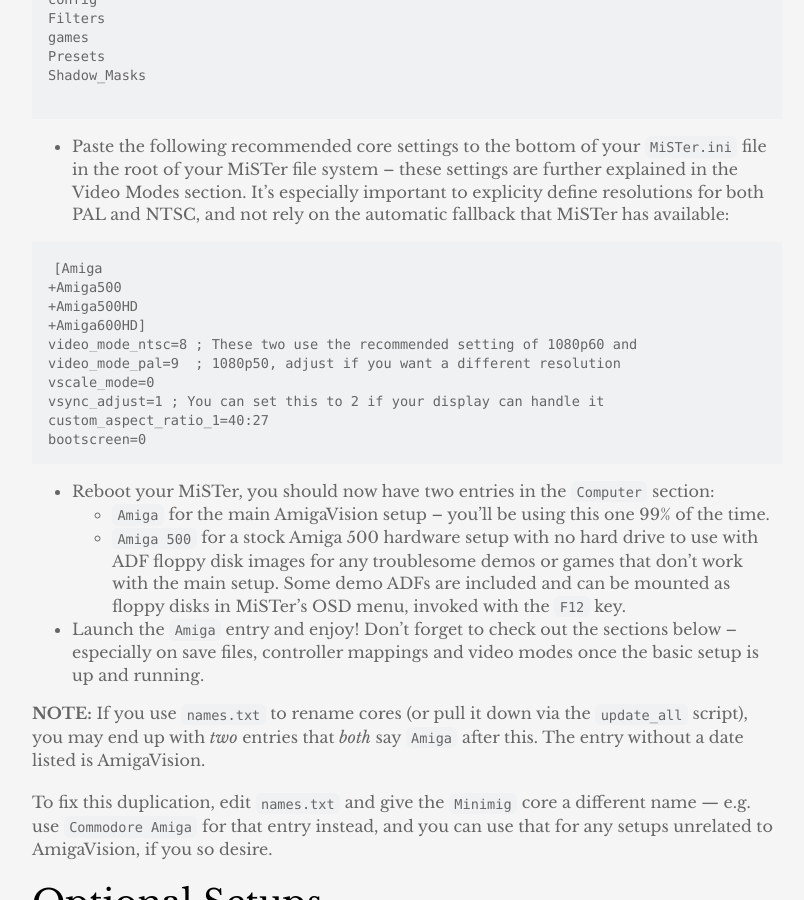
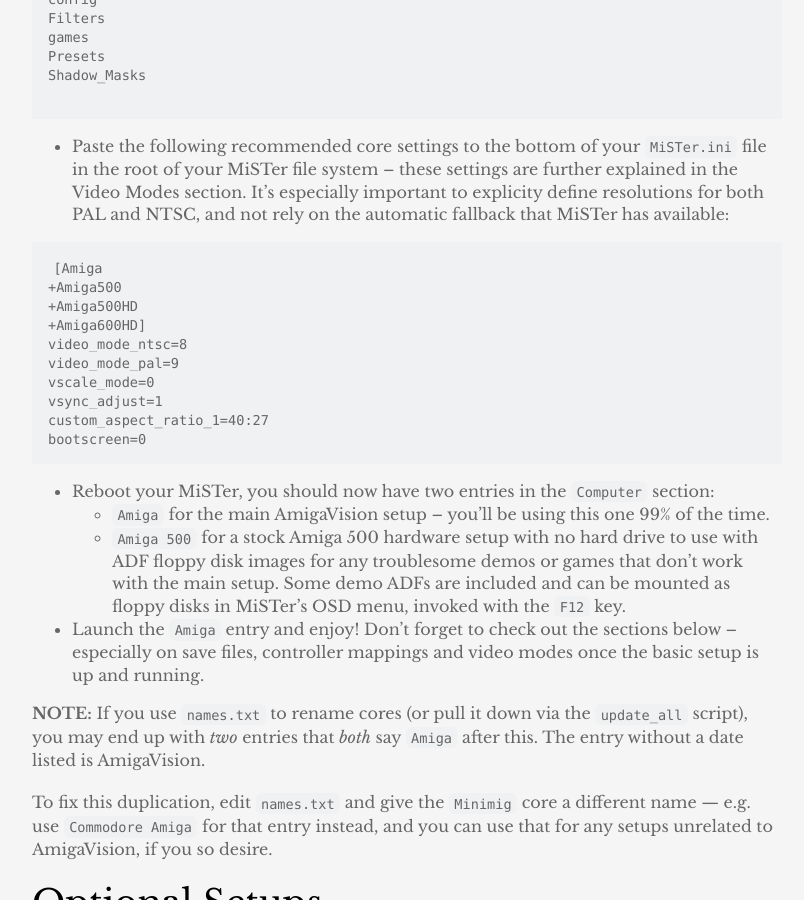
Before and after one commit to amigavision/amigavision.github.io, a Jekyll site: the page built from docs.md, in a window 1280 px wide and 900 px high, scrolled down 4421 px. Shown: the whole window, without its empty margins (233-1037 px from the left). Built offline with Jekyll 4.4.1, drawn with Linux system fonts in a browser that asks for light colours.

Commit message:
Make it fit on smaller screens

````diff
--- a/docs.md
+++ b/docs.md
@@ -139,10 +139,10 @@
 +Amiga500
 +Amiga500HD
 +Amiga600HD]
-video_mode_ntsc=8 ; These two use the recommended setting of 1080p60 and
-video_mode_pal=9  ; 1080p50, adjust if you want a different resolution
+video_mode_ntsc=8
+video_mode_pal=9
 vscale_mode=0
-vsync_adjust=1 ; You can set this to 2 if your display can handle it
+vsync_adjust=1
 custom_aspect_ratio_1=40:27
 bootscreen=0
 ```
````
